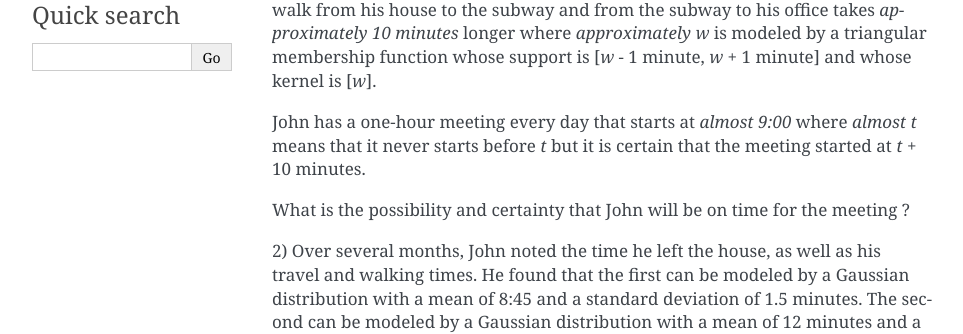
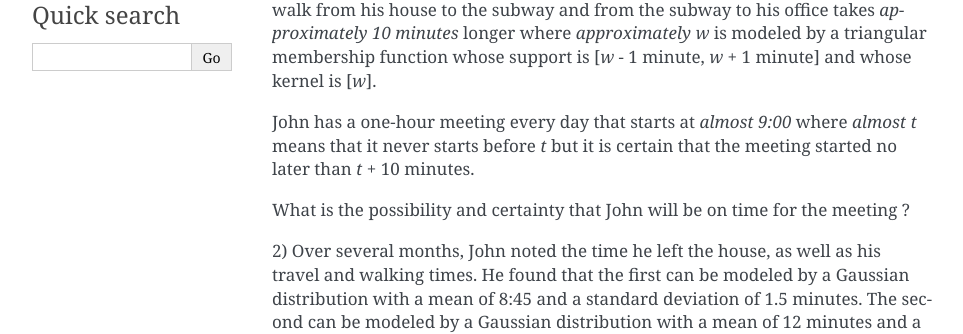
Before and after one commit to YolfTypo3/floulib, a Sphinx documentation site: the page built from docs/source/Example.rst, in a window 1280 px wide and 900 px high. Shown: the part 289-623 px from the top of the window, without its empty margins (148-1111 px from the left). Built offline with Sphinx 7.4.7, drawn with Linux system fonts in a browser that asks for light colours.

Commit message:
Documentation updated

```diff
--- a/docs/source/Example.rst
+++ b/docs/source/Example.rst
@@ -14,7 +14,7 @@ to the subway and from the subway to his office takes *approximately 10 minutes*
 by a triangular membership function whose support is [*w* - 1 minute, *w* + 1 minute] and whose kernel is [*w*].
 
 John has a one-hour meeting every day that starts at *almost 9:00* where *almost t* means
-that it never starts before *t* but it is certain that the meeting started at *t* + 10 minutes.
+that it never starts before *t* but it is certain that the meeting started no later than *t* + 10 minutes.
 
 What is the possibility and certainty that John will be on time for the meeting ?
 
```
